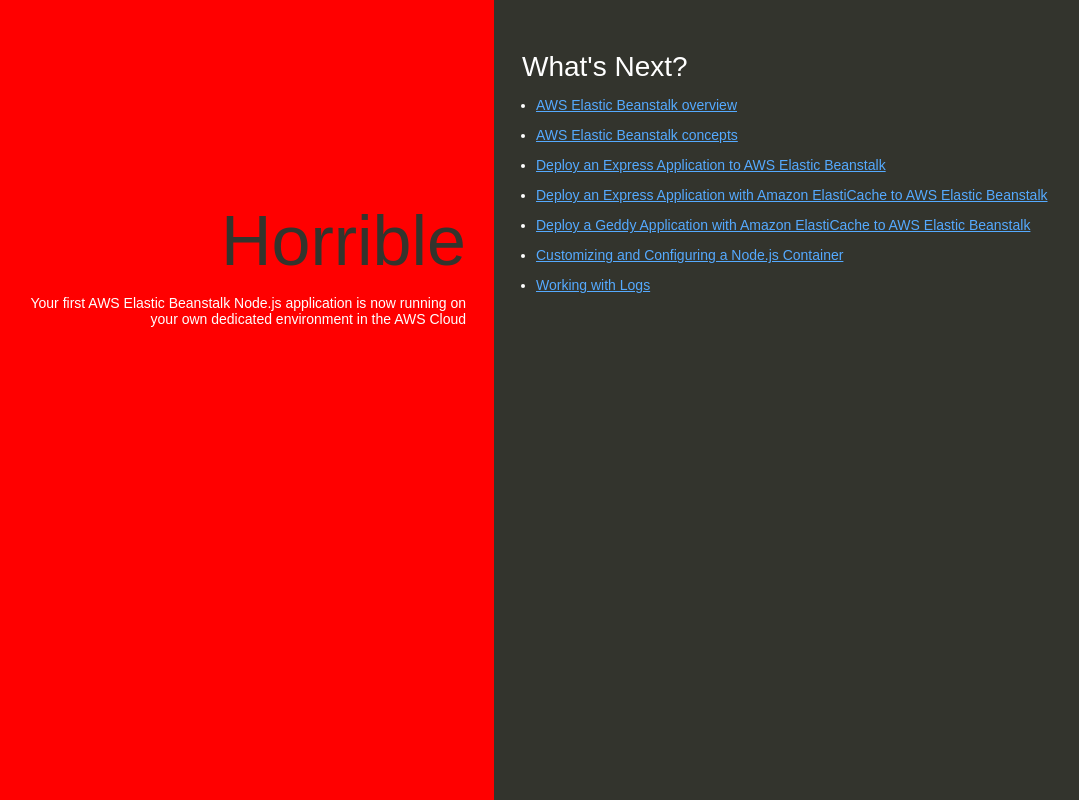
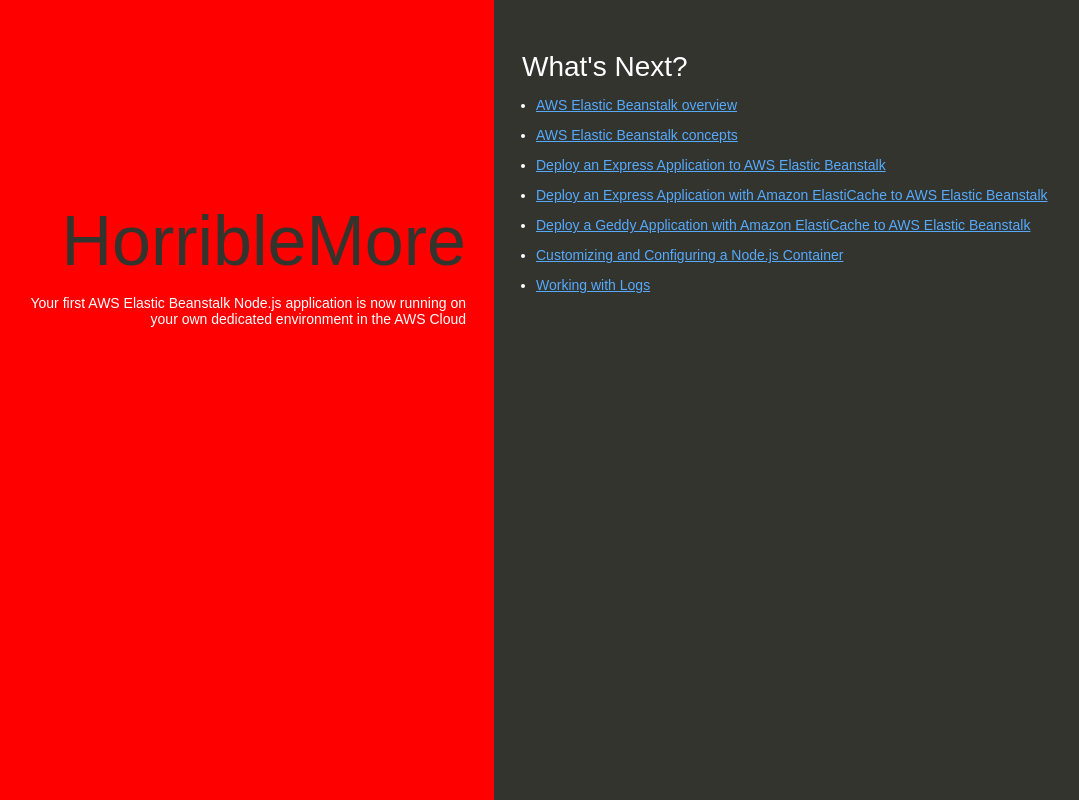
Before and after one commit to nasimahamed2102024-png/my-nodejs-app, a website: page index.html in a window 1280 px wide. Shown: the whole page, without its empty margins (146-1225 px from the left). Drawn offline with Linux system fonts and the light colour scheme.

Commit message:
Update index.html

```diff
--- a/index.html
+++ b/index.html
@@ -74,7 +74,7 @@
   </head>
   <body>
     <div class="textColumn">
-      <h1>Horrible</h1>
+      <h1>HorribleMore</h1>
       <p>Your first AWS Elastic Beanstalk Node.js application is now running on your own dedicated environment in the AWS Cloud</p>
     </div>
     <div class="linksColumn">
```
